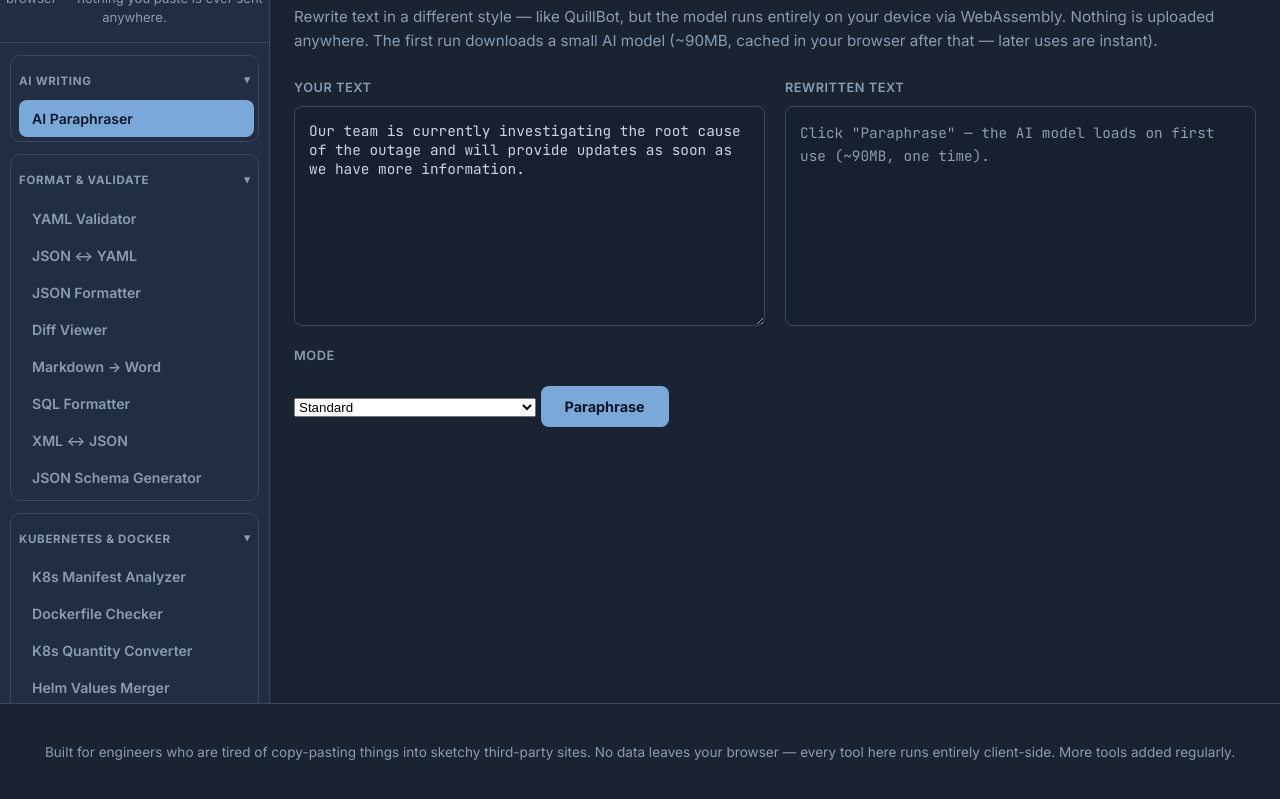
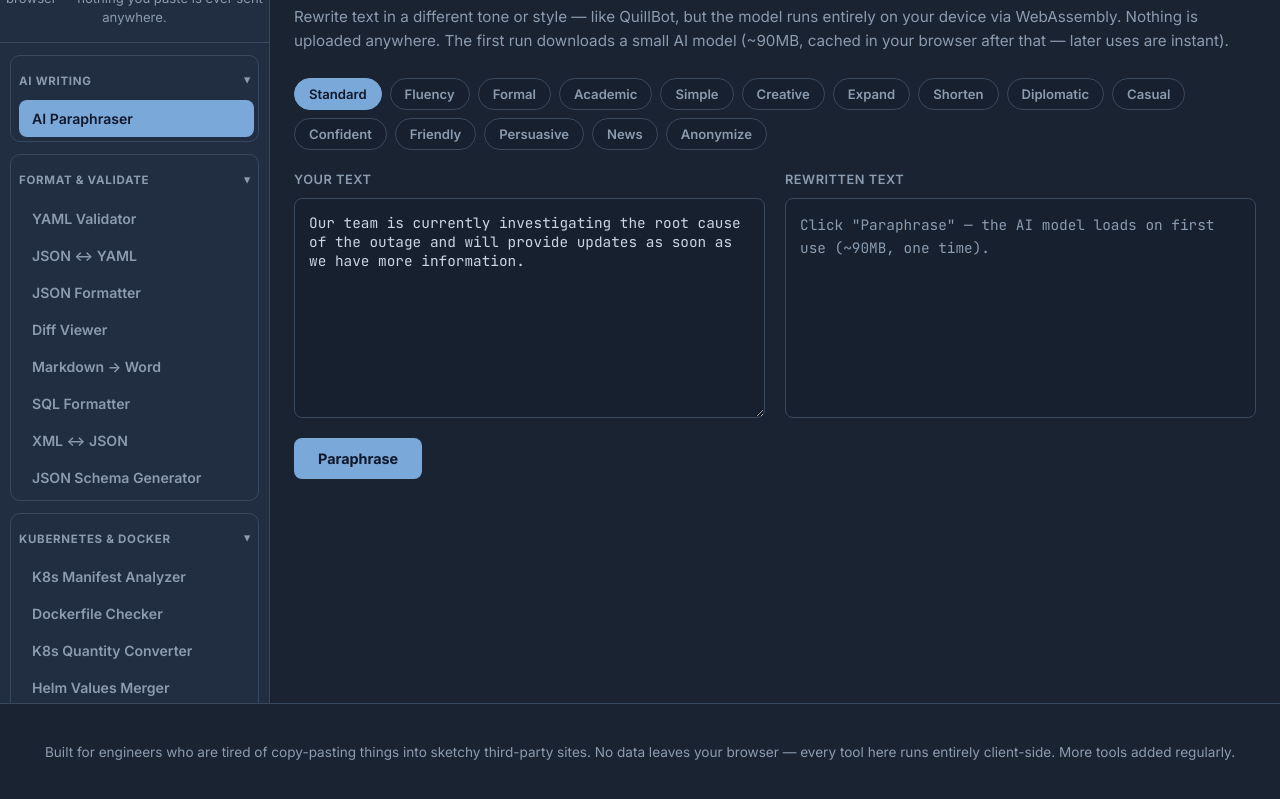
Before and after one commit to Abhinai20/abhinai20.github.io, a plain HTML site: page devops-toolbox/index.html in a window 1280 px wide. Both pictures are taken after a click on the button "AI Paraphraser". Shown: the part 97-896 px from the top of the page. Drawn offline with nearby package versions, Linux system fonts and the light colour scheme.

Commit message:
Expand AI Paraphraser to 15 QuillBot-style tones as pill buttons
Added Academic, Expand, Shorten, Diplomatic, Casual, Confident,
Friendly, News, and Anonymize alongside the original 5 modes, each
mapped to its own instruction prompt for the same on-device model.

Replaced the mode <select> with a row of pill buttons above the text
boxes (matching QuillBot's actual mode-tab UI), and taught the
universal Clear-button handler to reset the pill row back to
"Standard" since it previously only knew about <select>/checkbox
inputs. Verified with a real Playwright run that downloads the model
and confirms pill selection actually drives which prompt is used.

Co-Authored-By: Claude Sonnet 5 <noreply@anthropic.com>

```diff
--- a/devops-toolbox/assets/app.js
+++ b/devops-toolbox/assets/app.js
@@ -21,6 +21,11 @@ document.querySelectorAll('.clear-btn').forEach((btn) => {
     });
     panel.querySelectorAll('select').forEach((el) => { el.selectedIndex = 0; });
     panel.querySelectorAll('input[type="checkbox"]').forEach((el) => { el.checked = false; });
+    panel.querySelectorAll('.mode-btn-row').forEach((group) => {
+      const buttons = group.querySelectorAll('.mode-btn');
+      buttons.forEach((b) => b.classList.remove('active'));
+      if (buttons[0]) buttons[0].classList.add('active');
+    });
     panel.querySelectorAll('.result-box').forEach((box) => {
       box.className = box.className
         .split(' ')
@@ -2568,11 +2573,28 @@ function getParaphraserPipeline(onProgress) {
 }
 const PARAPHRASE_PROMPTS = {
   standard: (t) => `Paraphrase the following text:\n${t}`,
+  fluency: (t) => `Fix the grammar and improve the fluency of the following text, keeping the same meaning:\n${t}`,
   formal: (t) => `Rewrite the following text in a more formal tone:\n${t}`,
-  fluency: (t) => `Fix the grammar and improve the fluency of the following text, keeping the same meaning:\n${t}`,
+  academic: (t) => `Rewrite the following text in a formal, academic, scholarly tone:\n${t}`,
   simple: (t) => `Rewrite the following text in simple, plain English:\n${t}`,
   creative: (t) => `Rewrite the following text creatively, using different words and sentence structure:\n${t}`,
+  expand: (t) => `Expand the following text with more detail and elaboration:\n${t}`,
+  shorten: (t) => `Shorten and condense the following text while keeping the key meaning:\n${t}`,
+  diplomatic: (t) => `Rewrite the following text in a diplomatic, tactful, and polite tone:\n${t}`,
+  casual: (t) => `Rewrite the following text in a casual, relaxed, conversational tone:\n${t}`,
+  confident: (t) => `Rewrite the following text in a confident, assertive tone:\n${t}`,
+  friendly: (t) => `Rewrite the following text in a warm, friendly tone:\n${t}`,
+  persuasive: (t) => `Rewrite the following text in a persuasive, compelling tone:\n${t}`,
+  news: (t) => `Rewrite the following text in the objective, neutral tone of a news report:\n${t}`,
+  anonymize: (t) => `Rewrite the following text to remove any distinctive personal writing style, making it sound generic and anonymous:\n${t}`,
 };
+const PARAPHRASE_SAMPLED_MODES = new Set(['creative', 'casual', 'friendly', 'persuasive']);
+document.querySelectorAll('#paraphraser-modes .mode-btn').forEach((btn) => {
+  btn.addEventListener('click', () => {
+    document.querySelectorAll('#paraphraser-modes .mode-btn').forEach((b) => b.classList.remove('active'));
+    btn.classList.add('active');
+  });
+});
 document.getElementById('paraphraser-run-btn').addEventListener('click', async () => {
   const resultEl = document.getElementById('paraphraser-result');
   const statusEl = document.getElementById('paraphraser-status');
@@ -2580,7 +2602,8 @@ document.getElementById('paraphraser-run-btn').addEventListener('click', async (
   try {
     const input = document.getElementById('paraphraser-input').value.trim();
     if (!input) throw new Error('Paste some text first.');
-    const mode = document.getElementById('paraphraser-mode').value;
+    const activeModeBtn = document.querySelector('#paraphraser-modes .mode-btn.active');
+    const mode = activeModeBtn ? activeModeBtn.dataset.mode : 'standard';
     btn.disabled = true;
     resultEl.className = 'result-box result-idle';
     resultEl.textContent = 'Loading AI model…';
@@ -2597,7 +2620,8 @@ document.getElementById('paraphraser-run-btn').addEventListener('click', async (
     statusEl.textContent = 'Generating…';
     resultEl.textContent = 'Generating…';
     const prompt = PARAPHRASE_PROMPTS[mode](input);
-    const output = await paraphraser(prompt, { max_new_tokens: 200, temperature: mode === 'creative' ? 1.0 : 0.7, do_sample: mode === 'creative' });
+    const sampled = PARAPHRASE_SAMPLED_MODES.has(mode);
+    const output = await paraphraser(prompt, { max_new_tokens: 200, temperature: sampled ? 1.0 : 0.7, do_sample: sampled });
     const text = output[0].generated_text.trim();
     resultEl.className = 'result-box result-success';
     resultEl.textContent = text || '(The model returned an empty result — try rephrasing or shortening the input.)';
--- a/devops-toolbox/assets/style.css
+++ b/devops-toolbox/assets/style.css
@@ -197,6 +197,27 @@ main {
   font-size: 0.85em;
 }
 
+.mode-btn-row {
+  display: flex;
+  flex-wrap: wrap;
+  gap: 8px;
+  margin-bottom: 20px;
+}
+.mode-btn {
+  background: var(--code-bg);
+  border: 1px solid var(--border);
+  color: var(--text-muted);
+  padding: 7px 14px;
+  border-radius: 999px;
+  font-family: var(--font-body);
+  font-size: 0.82rem;
+  font-weight: 600;
+  cursor: pointer;
+  transition: all 0.15s ease;
+}
+.mode-btn:hover { color: var(--text); border-color: var(--accent); }
+.mode-btn.active { background: var(--accent); border-color: var(--accent); color: #0f172a; }
+
 .tool-grid {
   display: grid;
   grid-template-columns: 1fr 1fr;
--- a/devops-toolbox/index.html
+++ b/devops-toolbox/index.html
@@ -131,19 +131,28 @@
   <!-- AI PARAPHRASER -->
   <section class="tool-panel" id="panel-paraphraser">
     <div class="panel-header"><h1>AI Paraphraser</h1><button class="clear-btn" data-clear="paraphraser">Clear</button></div>
-    <p class="tool-desc">Rewrite text in a different style — like QuillBot, but the model runs entirely on your device via WebAssembly. Nothing is uploaded anywhere. The first run downloads a small AI model (~90MB, cached in your browser after that — later uses are instant).</p>
+    <p class="tool-desc">Rewrite text in a different tone or style — like QuillBot, but the model runs entirely on your device via WebAssembly. Nothing is uploaded anywhere. The first run downloads a small AI model (~90MB, cached in your browser after that — later uses are instant).</p>
+    <div class="mode-btn-row" id="paraphraser-modes" role="tablist">
+      <button class="mode-btn active" data-mode="standard">Standard</button>
+      <button class="mode-btn" data-mode="fluency">Fluency</button>
+      <button class="mode-btn" data-mode="formal">Formal</button>
+      <button class="mode-btn" data-mode="academic">Academic</button>
+      <button class="mode-btn" data-mode="simple">Simple</button>
+      <button class="mode-btn" data-mode="creative">Creative</button>
+      <button class="mode-btn" data-mode="expand">Expand</button>
+      <button class="mode-btn" data-mode="shorten">Shorten</button>
+      <button class="mode-btn" data-mode="diplomatic">Diplomatic</button>
+      <button class="mode-btn" data-mode="casual">Casual</button>
+      <button class="mode-btn" data-mode="confident">Confident</button>
+      <button class="mode-btn" data-mode="friendly">Friendly</button>
+      <button class="mode-btn" data-mode="persuasive">Persuasive</button>
+      <button class="mode-btn" data-mode="news">News</button>
+      <button class="mode-btn" data-mode="anonymize">Anonymize</button>
+    </div>
     <div class="tool-grid">
       <div class="io-col">
         <label for="paraphraser-input">Your text</label>
         <textarea id="paraphraser-input" spellcheck="false" placeholder="Paste a sentence or short paragraph to rewrite.">Our team is currently investigating the root cause of the outage and will provide updates as soon as we have more information.</textarea>
-        <label class="second-label">Mode</label>
-        <select id="paraphraser-mode">
-          <option value="standard">Standard</option>
-          <option value="formal">Formal</option>
-          <option value="fluency">Fluency (fix grammar, keep meaning)</option>
-          <option value="simple">Simple (plain English)</option>
-          <option value="creative">Creative</option>
-        </select>
         <button id="paraphraser-run-btn" class="primary-btn">Paraphrase</button>
         <div id="paraphraser-status" style="margin-top:10px;font-size:0.82rem;color:var(--text-muted);"></div>
       </div>
```
Also changed, not shown: progress.md (+2 -0 lines).
